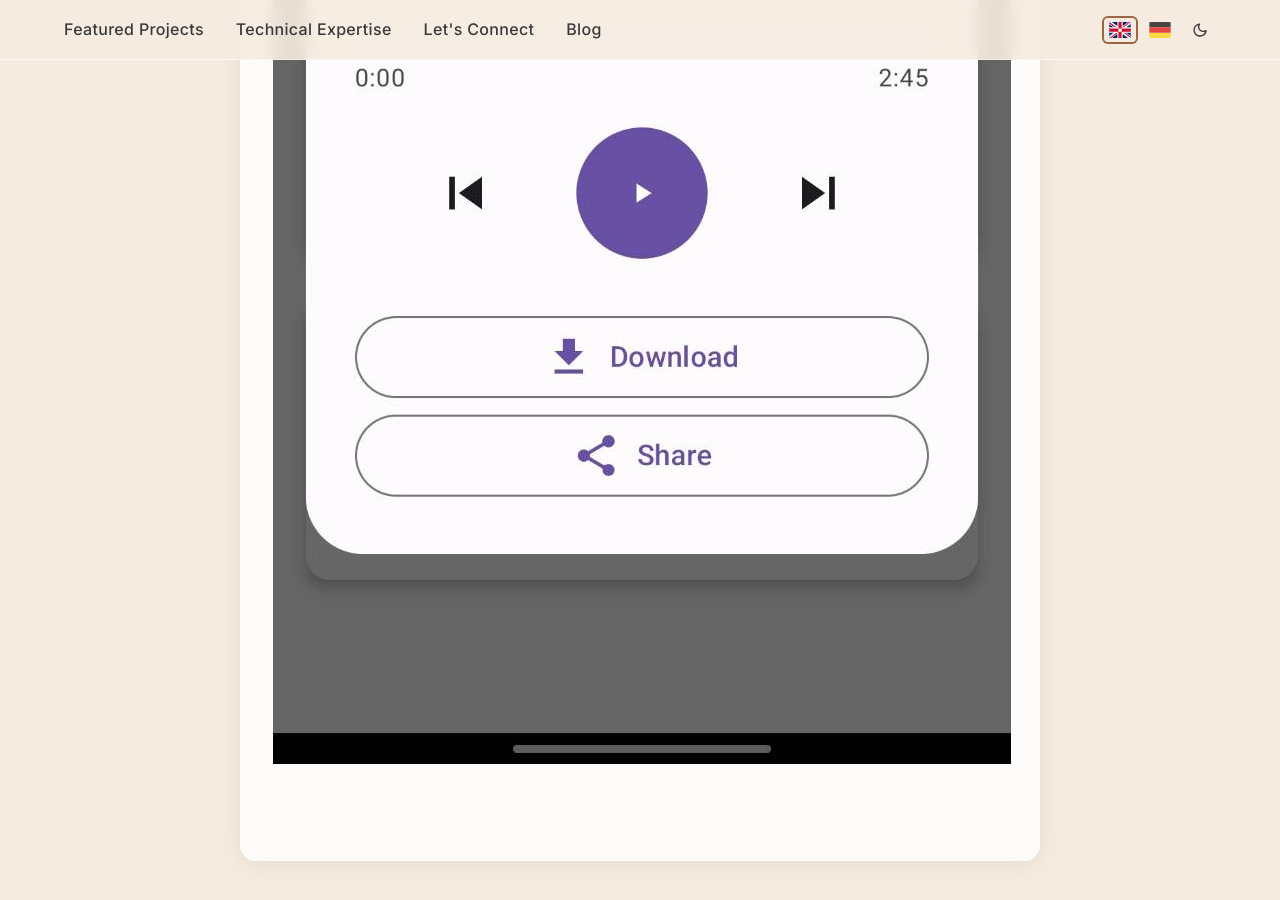
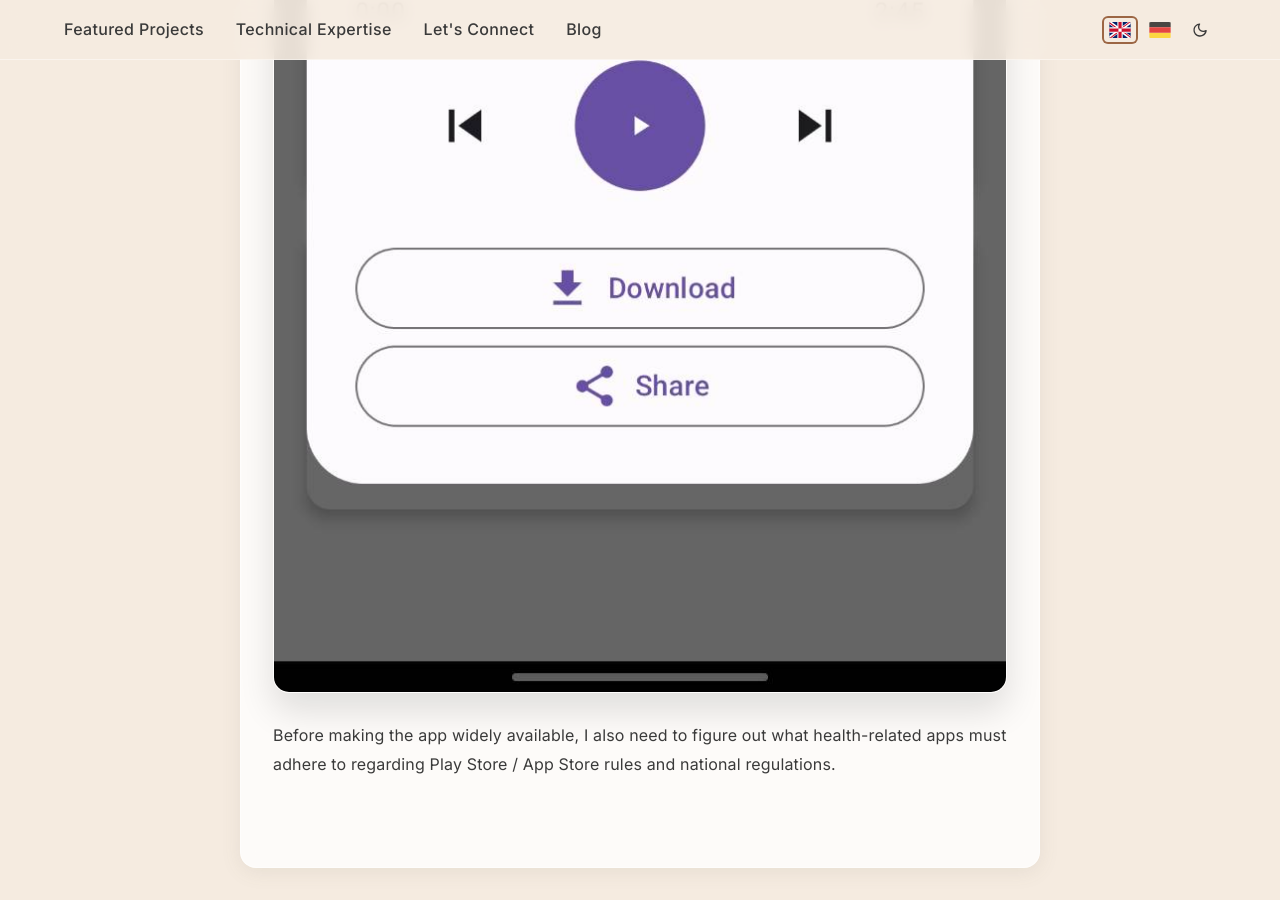
Before and after one commit to Lukafin/personalWeb, a Jekyll site: the page built from _posts/2025-09-21-introducing-my-ai-health-research-companion.md, in a window 1280 px wide and 900 px high, scrolled down 8831 px. Built offline with Jekyll 4.4.1, drawn with Linux system fonts in a browser that asks for light colours; some of the changed text lies outside the part shown.

Commit message:
Update health research post title and add rollout note

```diff
--- a/_posts/2025-01-20-introducing-my-ai-health-research-companion.md
+++ b/_posts/2025-09-21-introducing-my-ai-health-research-companion.md
@@ -28,3 +28,5 @@ Here are some screenshots so you can get a better idea of how the AI Health Rese
 ![AI Health Research Companion Research Details](/assets/researchDetails.jpeg)
 
 ![AI Health Research Companion Podcast Dialog](/assets/podcastDialog.jpeg)
+
+Before making the app widely available, I also need to figure out what health-related apps must adhere to regarding Play Store / App Store rules and national regulations.
--- a/styles.css
+++ b/styles.css
@@ -749,6 +749,29 @@ main {
   line-height: 1.8;  /* Adjust this to change line spacing in paragraphs */
 }
 
+/* Blog Post Images - ensure screenshots scale gracefully on all screen sizes */
+.entry img {
+  display: block;
+  max-width: 100%;
+  height: auto;
+  margin: 1.75rem auto;
+  border-radius: 1rem;
+  box-shadow: 0 18px 35px rgba(0, 0, 0, 0.12);
+  border: 1px solid var(--glass-border);
+}
+
+[data-theme="dark"] .entry img {
+  box-shadow: 0 18px 35px rgba(0, 0, 0, 0.45);
+  border-color: rgba(169, 132, 103, 0.35);
+}
+
+@media (max-width: 600px) {
+  .entry img {
+    margin: 1.25rem auto;
+    border-radius: 0.75rem;
+  }
+}
+
 /* Paragraph Styling - Controls how paragraphs and line breaks appear */
 .entry p {
   margin-bottom: 1.5em;  /* Space between paragraphs */
```
Also changed, not shown: other parts of _posts/2025-09-21-introducing-my-ai-health-research-companion.md (+1 -1 lines).
